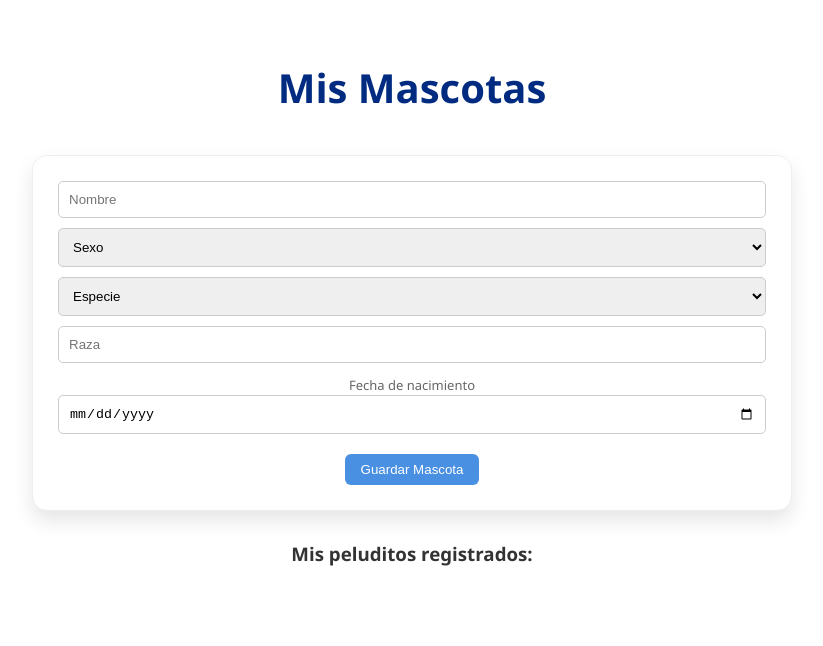
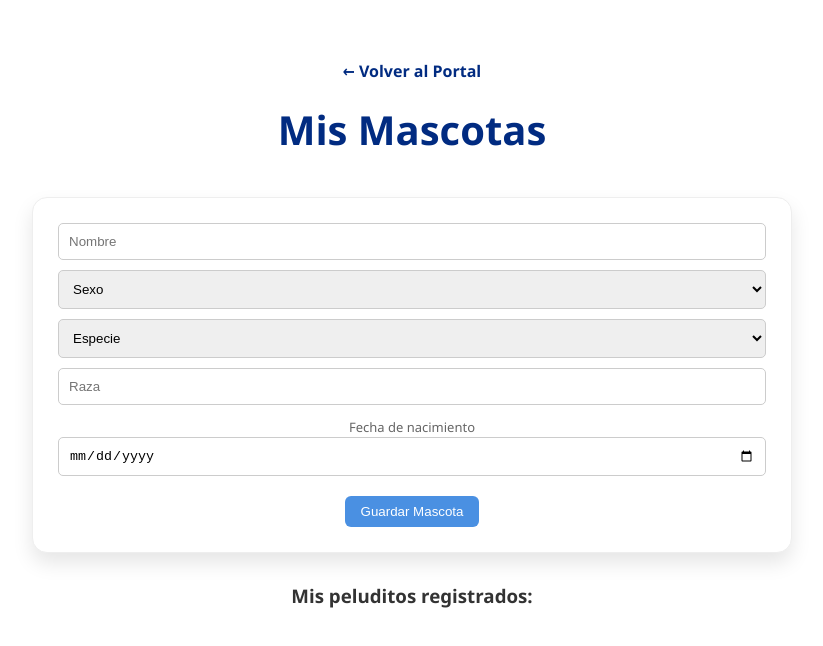
Before and after one commit to Jaely19/Patitas-Sanas, a React (Vite) app in the folder frontend/: page /mis-mascotas in a window 1280 px wide. Shown: the top 646 px of the page, without its empty margins (228-1051 px from the left). Built offline with nearby package versions, Linux system fonts and the light colour scheme.

Commit message:
MisMascotas

```diff
--- a/frontend/src/pages/MisMascotas.jsx
+++ b/frontend/src/pages/MisMascotas.jsx
@@ -1,4 +1,5 @@
 import { useState, useEffect } from 'react';
+import { Link } from 'react-router-dom';
 import { supabase } from '../supabase';
 import './PortalCliente.css';
 
@@ -57,6 +58,10 @@ function MisMascotas() {
 
   return (
     <div className="portal-container">
+      <Link to="/portal-cliente" style={{ color: '#012b81', textDecoration: 'none', fontWeight: 'bold', display: 'inline-block', marginBottom: '20px' }}>
+        ← Volver al Portal
+      </Link>
+
       <header className="portal-header">
         <h1>Mis Mascotas</h1>
       </header>
```
